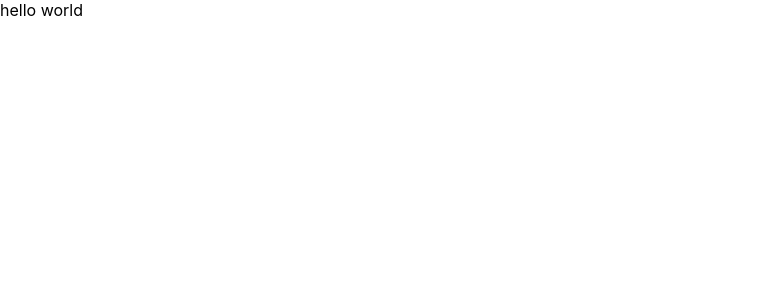
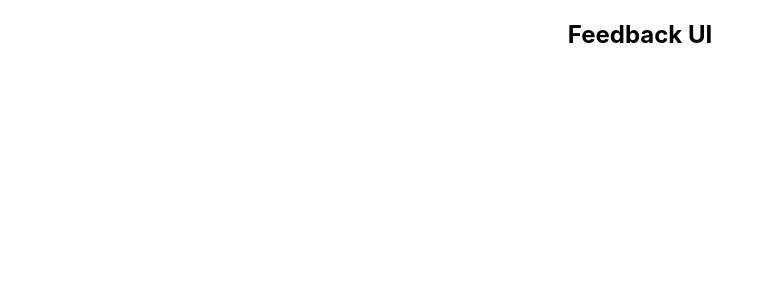
Before and after one commit to Ayaz-Rzayev/feedback-app, a React (Create React App) app: page / in a window 1280 px wide. Shown: the top 300 px of the page, without its empty margins (0-773 px from the left). Built offline with nearby package versions, Linux system fonts and the light colour scheme.

Commit message:
Header component added

```diff
--- a/public/index.html
+++ b/public/index.html
@@ -2,15 +2,12 @@
 <html lang="en">
   <head>
     <meta charset="utf-8" />
-    <link rel="icon" href="%PUBLIC_URL%/favicon.ico" />
     <meta name="viewport" content="width=device-width, initial-scale=1" />
     <meta name="theme-color" content="#000000" />
     <meta
       name="description"
       content="Web site created using create-react-app"
     />
-    <link rel="apple-touch-icon" href="%PUBLIC_URL%/logo192.png" />
-    <link rel="manifest" href="%PUBLIC_URL%/manifest.json" />
     <title>Feedback App</title>
   </head>
   <body>
--- a/src/App.js
+++ b/src/App.js
@@ -1,9 +1,15 @@
+import React, { Fragment } from "react";
+import styles from "./App.module.css"
+import Header from "../src/components/Header";
 
 function App() {
   return (
-    <div>
-      hello world
-    </div>
+    <Fragment>
+      <Header text="Feedback UI"/>
+      <div className={styles.container}>
+
+      </div>
+    </Fragment>
   );
 }
 
--- /dev/null
+++ b/src/App.module.css
@@ -0,0 +1,4 @@
+.container{
+  display: flex;
+  justify-content: center;
+}
--- /dev/null
+++ b/src/components/Header.js
@@ -0,0 +1,23 @@
+import React from "react"
+import styles from "./Header.module.css"
+import PropTypes from "prop-types"
+
+const Header = (props) => {
+  return (
+    <header>
+      <div className={styles.container}>
+        <h2>{props.text}</h2>
+      </div>
+    </header>
+  )
+}
+
+Header.defaultProps = {
+  text: 'Header text'
+}
+
+Header.propTypes = {
+  text: PropTypes.string.isRequired
+}
+
+export default Header
--- /dev/null
+++ b/src/components/Header.module.css
@@ -0,0 +1,4 @@
+.container{
+  display: flex;
+  justify-content: center;
+}
```
